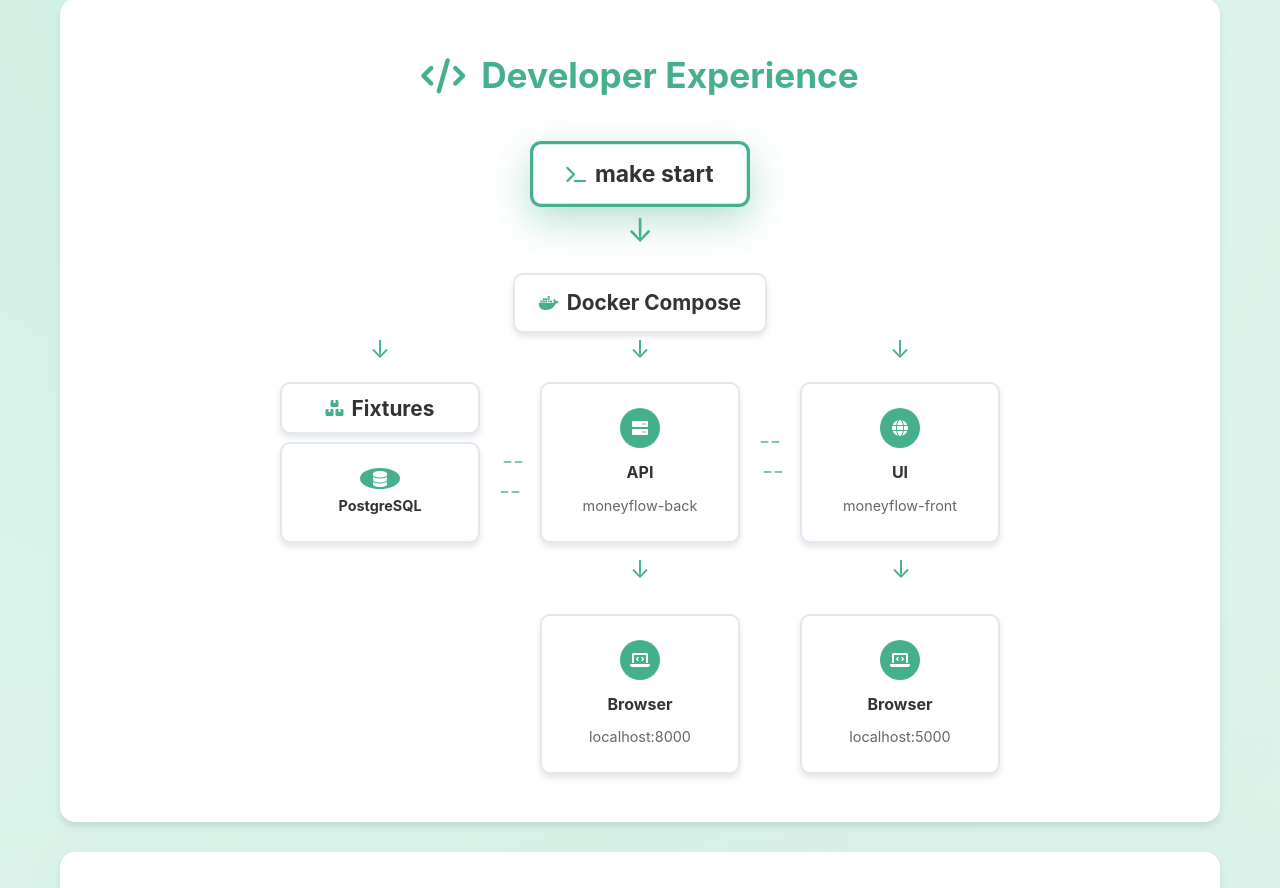
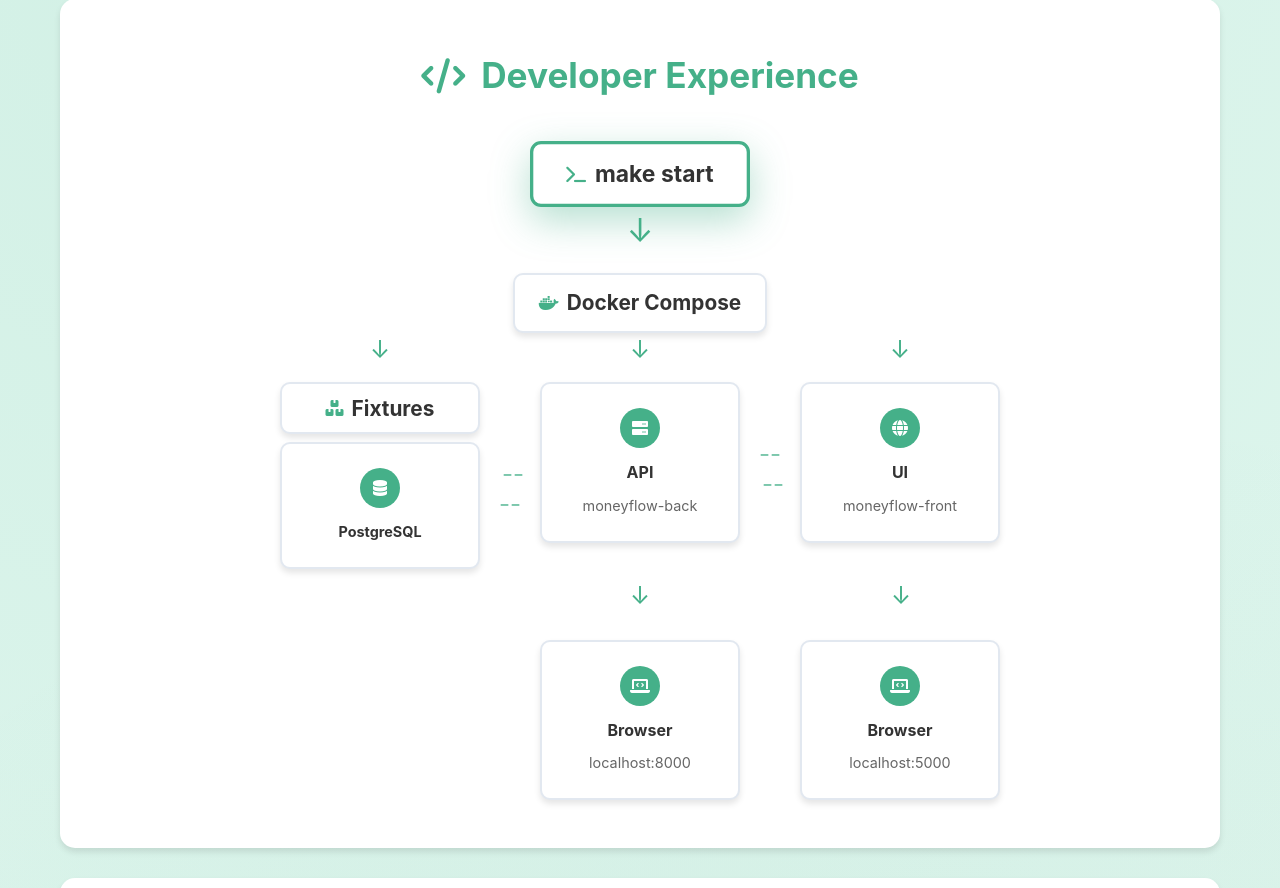
Before and after one commit to zelima/money-flow, a Flask app: page /infrastructure in a window 1280 px wide. Shown: the part 1218-2106 px from the top of the page. Run offline with Flask 3, Linux system fonts and the light colour scheme.

Commit message:
Update moneyflow-front/static/css/infrastructure.css
Co-authored-by: Copilot <175728472+Copilot@users.noreply.github.com>

```diff
--- a/moneyflow-front/static/css/infrastructure.css
+++ b/moneyflow-front/static/css/infrastructure.css
@@ -907,8 +907,7 @@ section h2 i {
     height: 30px;
 }
 
-.postgres-half:last-child {
-    height: 101px;
+    height: var(--postgres-half-height);
 }
 
 .postgres-half .flow-icon {
```
